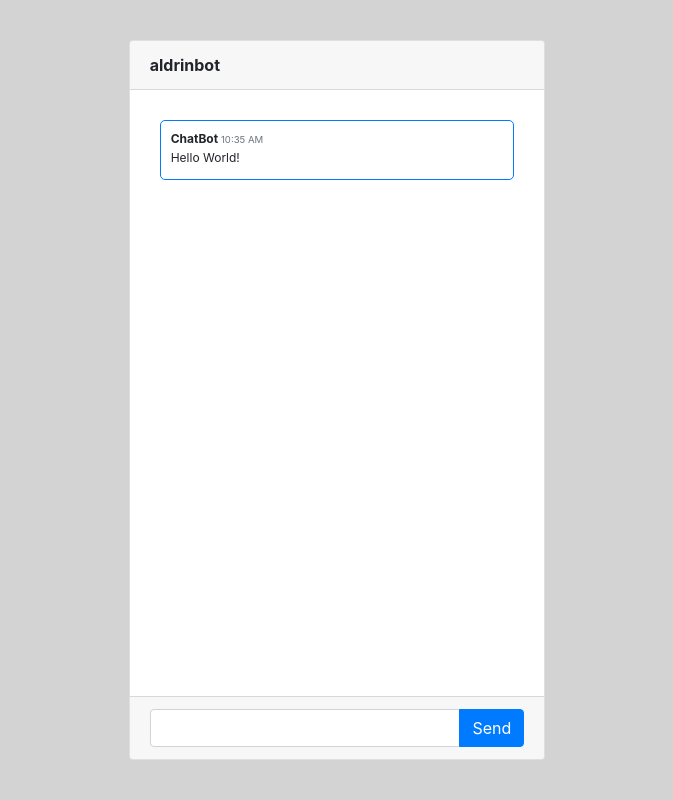
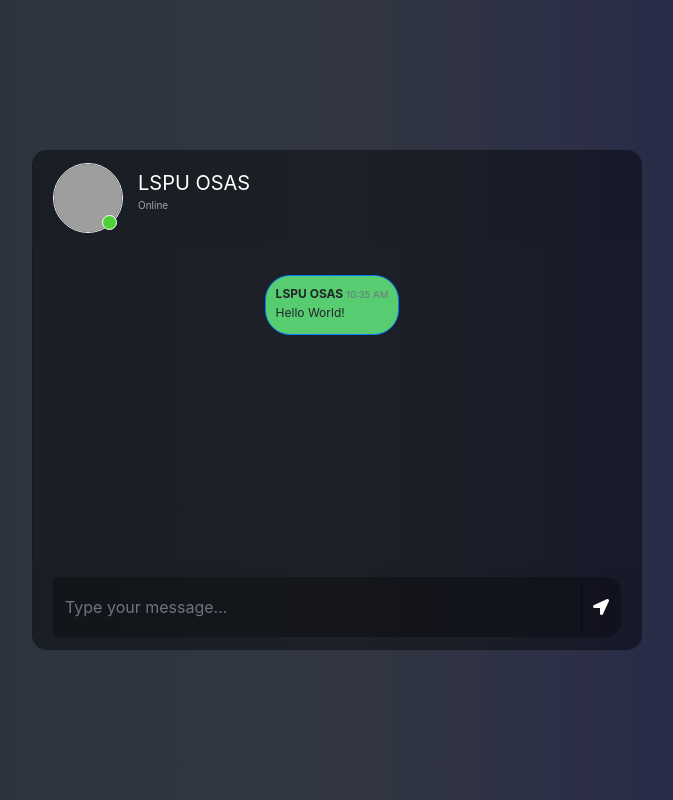
Before and after one commit to thebadsektor/smp3c-g3-chatbot, a Flask app: page / in a window 1280 px wide. Shown: the whole page, without its empty margins (303-976 px from the left). Run offline with Flask 3, Linux system fonts and the light colour scheme; some libraries are stand-ins or nearby versions; grey boxes are pictures that could not be loaded.

Commit message:
edit app.py,index,style

```diff
--- a/static/style.css
+++ b/static/style.css
@@ -1,125 +1,122 @@
-body {
-    font-family: Garamond;
-    background-color: #000;
+body,html{
+	height: 100%;
+	margin: 0;
+	background: rgb(44, 47, 59);
+   background: -webkit-linear-gradient(to right, rgb(40, 59, 34), rgb(54, 60, 70), rgb(32, 32, 43));
+	background: linear-gradient(to right, rgb(38, 51, 61), rgb(50, 55, 65), rgb(33, 33, 78));
 }
+.container{
+	display: flex;
+	justify-content: center;
+	align-items: center;
+    height: 100vh;
+}
+.chat{
+	margin-top: auto;
+	margin-bottom: auto;
+}
+.card{
+	height: 500px;
+	border-radius: 15px !important;
+	background-color: rgba(0,0,0,0.4) !important;
+}
+.card-body {
+    overflow-y: auto;
+    height: calc(100% - 2.5rem - 2.5rem); /* subtract the heights of the header and footer */
+}
+.card-footer{
+	border-radius: 0 0 15px 15px !important;
+	border-top: 0 !important;
+}
+.chat-response-wrapper {
+	margin-top: auto;
+	margin-bottom: auto;
+	margin-right: 10px;
+	border-radius: 25px;
+	background-color: #58cc71;
+	padding: 10px;
+	position: relative;
+	}
+.chat-response-wrapper p {
+    font-size: 0.75rem; /* Adjust as needed */
+    line-height: 1.3; /* Adjust as needed */
+    margin-bottom: 0.2rem; /* Remove default paragraph margin */
+}
+.user_info{
+	margin-top: auto;
+	margin-bottom: auto;
+	margin-left: 15px;
+}
+.user_info span{
+	font-size: 20px;
+	color: white;
+}
+.user_info p{
+	font-size: 10px;
+	color: rgba(255,255,255,0.6);
+}
+.msg_head{
+	position: relative;
+}
+.card-header{
+	border-radius: 15px 15px 0 0 !important;
+	border-bottom: 0 !important;
+}
+.online_icon{
+	position: absolute;
+	height: 15px;
+	width:15px;
+	background-color: #4cd137;
+	border-radius: 50%;
+	bottom: 0.2em;
+	right: 0.4em;
+	border:1.5px solid white;
+}
+.img_cont{
+	position: relative;
+	height: 70px;
+	width: 70px;
+}
+.user_img{
+	height: 70px;
+	width: 70px;
+	border:1.5px solid #f5f6fa;
 
-h1 {
-    color: black;
-    margin-bottom: 0;
-    margin-top: 0;
-    text-align: center;
-    font-size: 40px;
 }
-
-h3 {
-    color: black;
-    font-size: 20px;
-    margin-top: 3px;
-    text-align: center;
+.chatbox{
+	overflow-y: auto;
 }
-
-.messagecontainer{
-	width: 100%;
-	max-width: 750px;
-	margin-left: auto; margin-right: auto;
-  background-color: #ccc;
-  padding:3px;
-  -webkit-border-radius: 10px;
-  border-radius: 10px;
-	border: 1px solid white;
+.type_msg{
+	background-color: rgba(0,0,0,0.3) !important;
+	border:0 !important;
+	color:white !important;
+	height: 60px !important;
+	overflow-y: auto;
 }
-
+.type_msg:focus{
+    box-shadow:none !important;
+  outline:0px !important;
+}
+.send_btn{
+	border-radius: 0 15px 15px 0 !important;
+	background-color: rgba(0,0,0,0.3) !important;
+	border:0 !important;
+	color: white !important;
+	cursor: pointer;
+}
 #chatbox {
     margin-left: auto;
     margin-right: auto;
     /*width: 40%;*/
     margin-top: 10px;
 }
+.img_cont_msg{
+	height: 40px;
+	width: 40px;
+}
+.user_img_msg{
+	height: 40px;
+	width: 40px;
+	border:1.5px solid #f5f6fa;
 
-#typing {
-    margin-left: auto;
-    margin-right: auto;
-    /*width: 40%;*/
-    margin-top: 10px;
-	visibility: visible;
 }
-
-#userInput {
-    background-color: #fff;
-    margin-left: auto;
-    margin-right: auto;
-    /*width: 40%;*/
-    margin-top: 10px;
-    border: 2px solid white;
-    -webkit-border-radius: 10px;
-    border-radius: 10px;
-    padding:5px;
-}
-
-#textInput {
-    width: 90%;
-    border: none;
-    border-bottom: 3px solid #009688;
-    font-family: monospace;
-    font-size: 20px;
-}
-
-#buttonInput {
-    padding: 3px;
-    font-family: monospace;
-    font-size: 17px;
-}
-
-.chatSuggest{
-    padding: 3px;
-    margin-top: 15px;
-    margin-right: 15px;
-    -webkit-border-radius: 5px;
-    border-radius: 5px;
-    -webkit-box-shadow: 2px 2px 2px 1px #545454;
-    box-shadow: 2px 2px 2px 1px #545454;
-    background: #ffff00;
-    cursor: pointer;
-}
-
-.userText {
-    color: white;
-    font-family: monospace;
-    font-size: 17px;
-    text-align: left;
-    line-height: 20px;
-    background-color: #0000FF;
-    padding: 10px;
-    -webkit-border-radius: 10px;
-    border-radius: 10px;
-    margin-left: 30%;
-}
-
-.botText {
-    background-color: #F2B100;
-    color: black;
-    font-family: monospace;
-    font-size: 17px;
-    text-align: left;
-    line-height: 30px;
-	  -webkit-border-radius: 10px;
-    border-radius: 10px;
-	  padding: 5px;
-	  min-height: 68px;
-    margin-right: 25%;
-    margin-bottom: 2px;
-}
-
-.avatar{
-  -webkit-border-radius: 10px;
-  border-radius: 10px;
-  max-width: 64px;
-  max-height: 96px;
-}
-
-#tidbit {
-    position:absolute;
-    bottom:0;
-    right:0;
-    width: 300px;
-}
--- a/templates/index.html
+++ b/templates/index.html
@@ -7,55 +7,39 @@
     <!-- Bootstrap CSS -->
     <link href="https://stackpath.bootstrapcdn.com/bootstrap/4.3.1/css/bootstrap.min.css" rel="stylesheet">
     <script src="https://ajax.googleapis.com/ajax/libs/jquery/3.2.1/jquery.min.js"></script>
+    <link rel="stylesheet" type="text/css" href="static/style.css">
+    <link rel="stylesheet" href="https://use.fontawesome.com/releases/v5.5.0/css/all.css" integrity="sha384-B4dIYHKNBt8Bc12p+WXckhzcICo0wtJAoU8YZTY5qE0Id1GSseTk6S+L3BlXeVIU" crossorigin="anonymous">
 
-    <style>
-        .card-container {
-            display: flex;
-            justify-content: center;
-            align-items: center;
-            height: 100vh;
-        }
-
-        .card {
-            width: 33.33%;
-            height: 90%;
-        }
-
-        .card-body {
-            overflow-y: auto;
-            height: calc(100% - 2.5rem - 2.5rem); /* subtract the heights of the header and footer */
-        }
-
-        .chat-response-wrapper {
-            border-radius: 5px;
-            padding: 10px;
-            margin: 10px;
-        }
-
-        .chat-response-wrapper p {
-            font-size: 0.75rem; /* Adjust as needed */
-            line-height: 1.3; /* Adjust as needed */
-            margin-bottom: 0.2rem; /* Remove default paragraph margin */
-        }
-
-    </style>
-
-    <title>aldrinbot</title>
+    <title>Gerabot</title>
 </head>
 <body onload="bot_greet('Hello');">
-    <div class="container-fluid card-container p-10" style="background-color:lightgray">
+    <div class="container-fluid h-100">
+        <div class="row justify-content-center h-100">
+            <div class="col-md-8 col-xl-6 chat">
                 <div class="card">
-            <div class="card-header font-weight-bold">
-                aldrinbot
+                    <div class="card-header msg_head">
+                        <div class="d-flex bd-highlight">
+                            <div class="img_cont">
+                                <img src="https://i.ibb.co/fSNP7Rz/icons8-chatgpt-512.png" class="rounded-circle user_img">
+                                <span class="online_icon"></span>
                             </div>
-            <div class="card-body chatbox" id="chatbox">
+                            <div class="user_info">
+                                <span>LSPU OSAS</span>
+                                <p>Online</p>
+                            </div>
+                        </div>
+                    </div>
+                    <div id="chatbox" class="card-body chatbox">
+
 
                     </div>
                     <div class="card-footer">
                         <div class="input-group">
-                    <input type="text" name="msg" class="form-control" id="chat-input">
+                            <input type="text" id="chat-input" name="msg" placeholder="Type your message..." autocomplete="off" class="form-control type_msg" required/>
                             <div class="input-group-append">
-                        <button class="btn btn-primary" id="send-btn">Send</button>
+                                <button type="submit" id="send" class="input-group-text send_btn"><i class="fas fa-location-arrow"></i></button>
+                            </div>
+                        </div>
                     </div>
                 </div>
             </div>
@@ -73,10 +57,10 @@
             }
         });
 
-        $('#send-btn').click(function() {
+        $('#send').click(function() {
             var text = $('#chat-input').val();
             rawText = text;
-            $('.chatbox').append('<div class="chat-response-wrapper border border-success"><p> <span class="font-weight-bold">Username </span> <span class="text-sm text-secondary" style="font-size: 0.60rem">10:35 AM</span></p><p>' + text + '</p></div>');
+            $('.chatbox').append('<div class="chat-response-wrapper border border-success"><p> <span class="font-weight-bold">Student </span> <span class="text-sm text-secondary" style="font-size: 0.60rem">10:35 AM</span></p><p>' + text + '</p></div><div class="img_cont_msg"><img src="https://i.ibb.co/d5b84Xw/Untitled-design.png" class="rounded-circle user_img_msg"></div></div>');
             $('#chat-input').val('');
 
             // Scroll to the bottom
@@ -86,7 +70,7 @@
 
         function bot_greet(firstText) {
           $.get("/get", { msg: firstText }).done(function(data) {
-            var botHtml = '<div class="chat-response-wrapper border border-primary"><p> <span class="font-weight-bold">ChatBot </span> <span class="text-sm text-secondary" style="font-size: 0.60rem">10:35 AM</span></p><p>' + data + '</p></div>';
+            var botHtml = '<div class="chat-response-wrapper border border-primary"><p> <span class="font-weight-bold">LSPU OSAS </span> <span class="text-sm text-secondary" style="font-size: 0.60rem">10:35 AM</span></p><p>' + data + '</p></div>';
             $("#chatbox").append(botHtml);
           });
         }
@@ -94,7 +78,7 @@
         function get_response() {
           $.get("/get", { msg: rawText }).done(function(data) {
             console.log(rawText);
-            var botHtml = '<div class="chat-response-wrapper border border-primary"><p> <span class="font-weight-bold">ChatBot </span> <span class="text-sm text-secondary" style="font-size: 0.60rem">10:35 AM</span></p><p>' + data + '</p></div>';
+            var botHtml = '<div class="chat-response-wrapper border border-primary"><p> <span class="font-weight-bold">LSPU OSAS </span> <span class="text-sm text-secondary" style="font-size: 0.60rem">10:35 AM</span></p><p>' + data + '</p></div>';
             $("#chatbox").append(botHtml);
           });
         }
```
Also changed, not shown: data/log.csv (+187 -0 lines), img/logo.png (added). Lines whose indentation alone changed are shown as unchanged.
